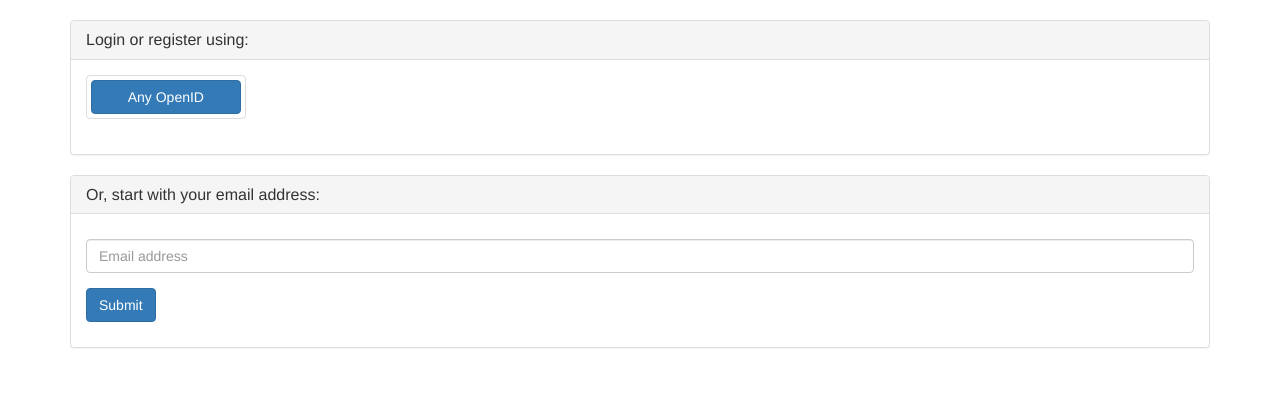
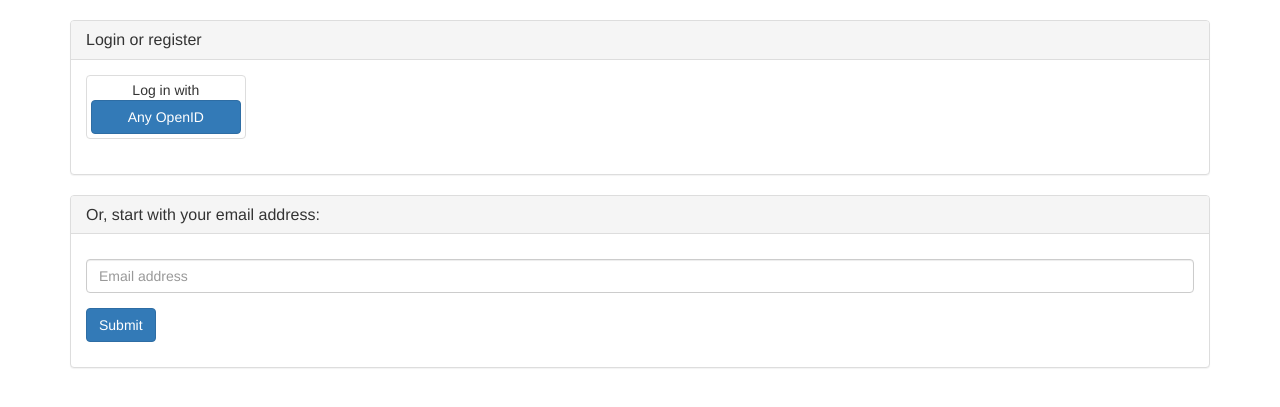
Before and after one commit to castedo/celauth, a Django app: template celauth/dj/celauth/templates/celauth/login.html in a window 1280 px wide. Shown: the part 65-472 px from the top of the page. Run offline with Django 3.2, Linux system fonts and the light colour scheme; the template is opened without the code that fills it, so the values that code supplies are empty; some libraries are stand-ins or nearby versions.

Commit message:
tweak login_prompt template to be stylable with icons

```diff
--- a/celauth/dj/celauth/templates/celauth/login_prompt.html
+++ b/celauth/dj/celauth/templates/celauth/login_prompt.html
@@ -8,21 +8,25 @@
 </div>
 {% endif %}
 <div class="panel panel-default">
-  <div class="panel-heading"><h2 class="panel-title">Login or register using:</h2></div>
+  <div class="panel-heading"><h2 class="panel-title">Login or register</h2></div>
   <div class="panel-body">
     <div class="row">
-    {% for n, v in choices %}
+    {% for button_name, button_text in choices %}
         <div class="col-lg-2 col-md-3 col-sm-4 col-xs-6">
-          <div class="thumbnail">
-            <input class="btn btn-primary btn-block" type="submit" name="{{ n }}" value="{{ v }}" />
-          </div>
+          <button class="thumbnail btn-block" type="submit" name="{{ button_name }}">
+            <div class="icon-login icon-{{ button_name }}"></div>
+            <div class="login-hint">Log in with</div>
+            <div class="btn btn-primary btn-block btn-login">{{ button_text }}</div>
+          </button>
         </div>
     {% endfor %}
     {% if not openid_url_field %}
         <div class="col-lg-2 col-md-3 col-sm-4 col-xs-6">
-          <div class="thumbnail">
-            <input class="btn btn-primary btn-block" type="submit" value="Any OpenID" />
-          </div>
+          <button class="thumbnail btn-block" type="submit">
+            <div class="icon-login icon-login-any-openid"></div>
+            <div class="login-hint">Log in with</div>
+            <div class="btn btn-primary btn-block btn-login">Any OpenID</div>
+          </button>
         </div>
     {% endif %}
     </div>
--- a/setup.py
+++ b/setup.py
@@ -3,7 +3,7 @@
 from distutils.core import setup
 
 setup(name='django-openid-celauth',
-      version='1.7.0',
+      version='1.7.1',
       install_requires=['Django>=1.6', 'python-openid>=2.2', 'South>=0.8'],
       description='Claimed Email Login Authentication with OpenID and Django',
       keywords='django, openid',
```
